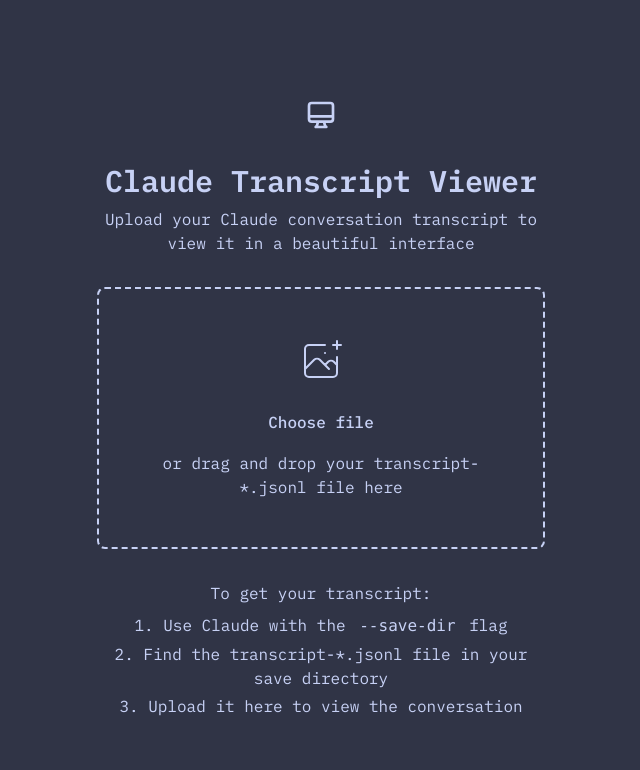
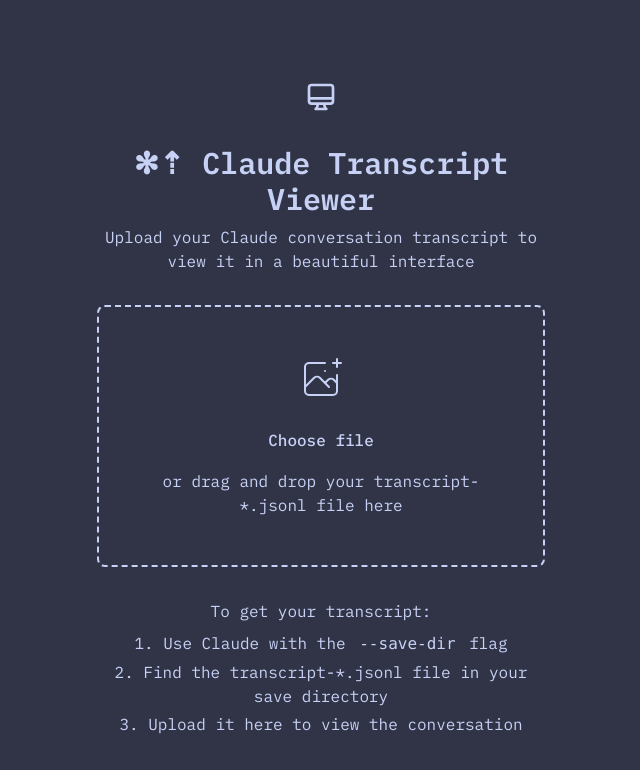
Before and after one commit to philipp-spiess/claude-code-viewer, a Next.js app in the folder apps/viewer/: page / in a window 1280 px wide. Shown: the top 770 px of the page, without its empty margins (319-959 px from the left). Built offline with nearby package versions, Linux system fonts and the light colour scheme.

Commit message:
Add terminal-style symbols to page titles

```diff
--- a/apps/viewer/app/[id]/page.tsx
+++ b/apps/viewer/app/[id]/page.tsx
@@ -53,7 +53,7 @@
       {/* Header */}
       <div className="w-full max-w-[120ch] mx-auto px-4 py-3">
         <div className="text-text">
-          <div>Claude Code Viewer</div>
+          <div>✻⇡ Claude Code Viewer</div>
           {summary && (
             <div className="text-subtext-1 mt-1">
               {summary}
--- a/apps/viewer/app/page.tsx
+++ b/apps/viewer/app/page.tsx
@@ -76,7 +76,7 @@
               <path strokeLinecap="round" strokeLinejoin="round" strokeWidth={2} d="M9.75 17L9 20l-1 1h8l-1-1-.75-3M3 13h18M5 17h14a2 2 0 002-2V5a2 2 0 00-2-2H5a2 2 0 00-2 2v10a2 2 0 002 2z" />
             </svg>
           </div>
-          <h1 className="text-3xl font-bold text-gray-900 dark:text-gray-100">Claude Transcript Viewer</h1>
+          <h1 className="text-3xl font-bold text-gray-900 dark:text-gray-100">✻⇡ Claude Transcript Viewer</h1>
           <p className="mt-2 text-gray-600 dark:text-gray-400">Upload your Claude conversation transcript to view it in a beautiful interface</p>
         </div>
 
```
